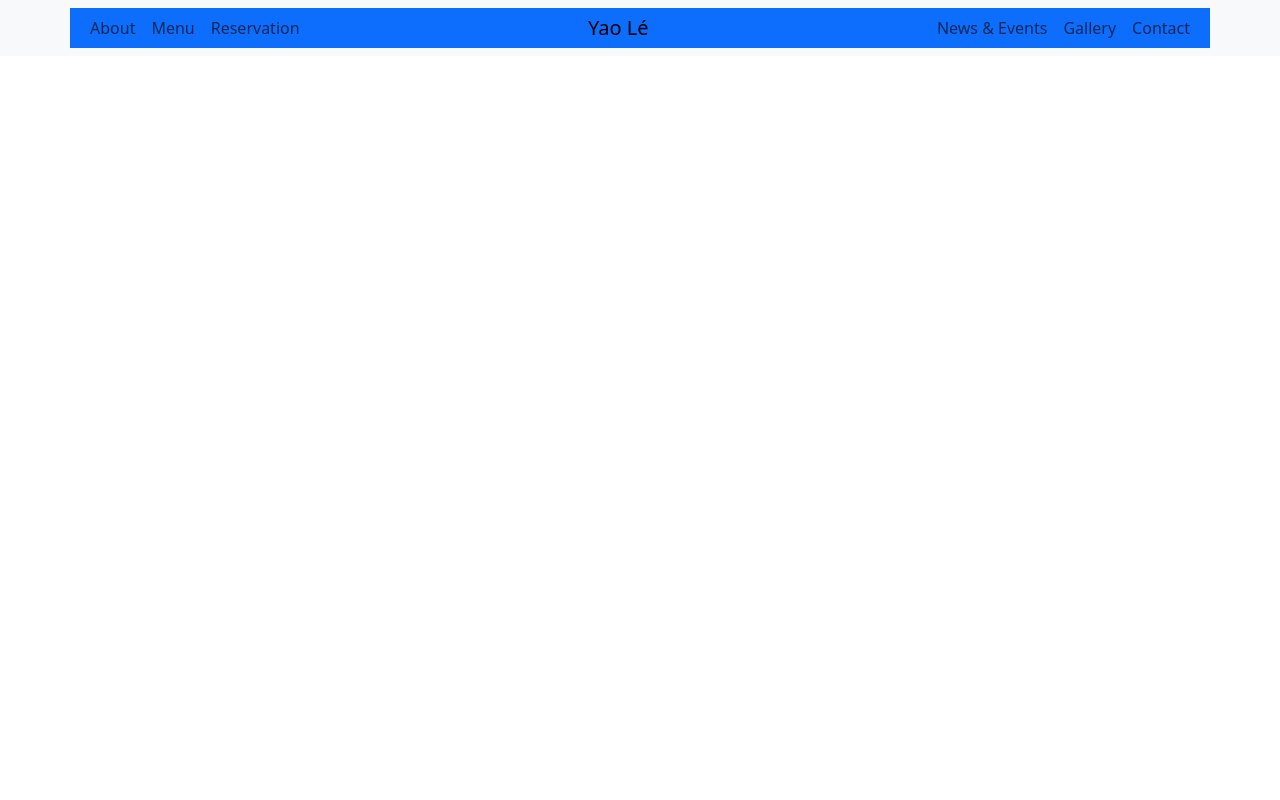
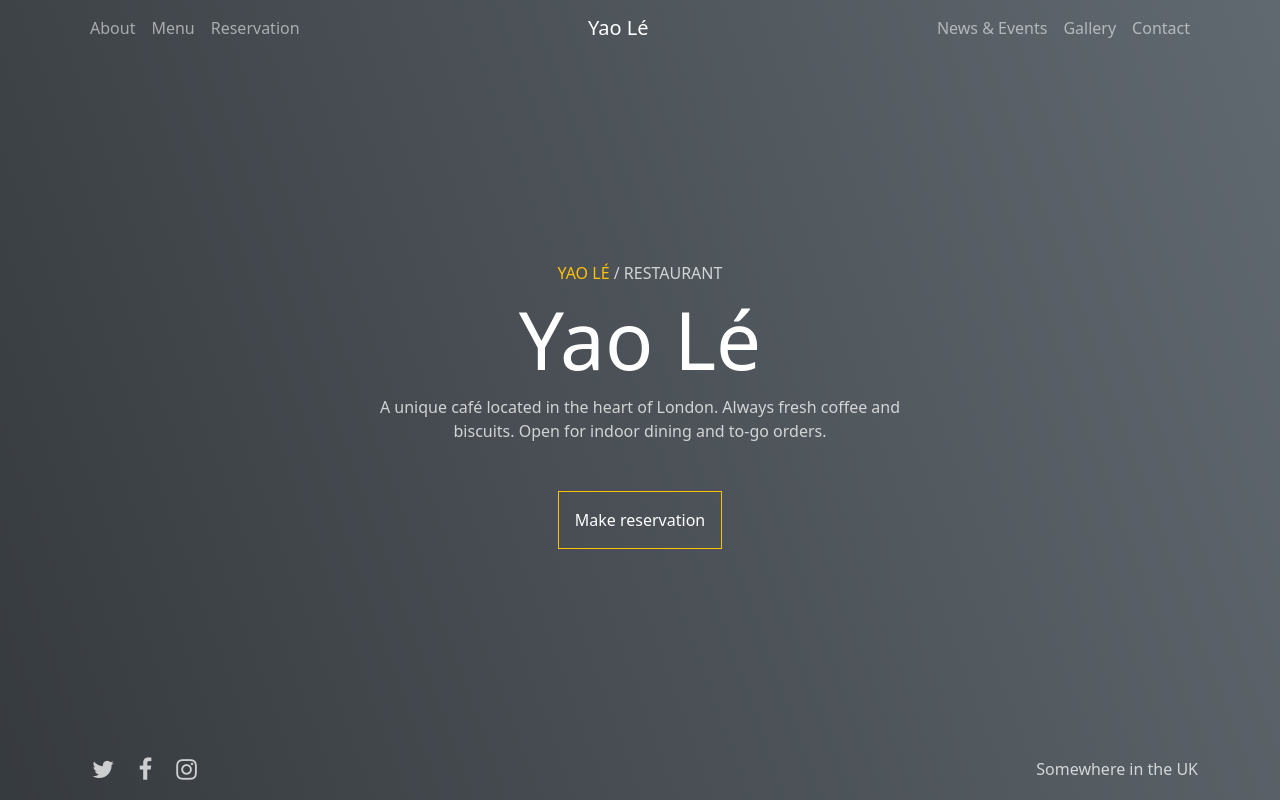
Before and after one commit to SmithNJ13/practice_bootstrap, a plain HTML site: page index.html in a window 1280 px wide. Drawn offline with nearby package versions, Linux system fonts and the light colour scheme.

Commit message:
website made / practice

```diff
--- a/index.html
+++ b/index.html
@@ -5,15 +5,18 @@
     <meta charset="UTF-8">
     <meta name="viewport" content="width=device-width, initial-scale=1.0">
     <link href="https://cdn.jsdelivr.net/npm/bootstrap@5.3.1/dist/css/bootstrap.min.css" rel="stylesheet" integrity="sha384-4bw+/aepP/YC94hEpVNVgiZdgIC5+VKNBQNGCHeKRQN+PtmoHDEXuppvnDJzQIu9" crossorigin="anonymous">
+    <link rel="stylesheet" href="https://cdnjs.cloudflare.com/ajax/libs/font-awesome/4.7.0/css/font-awesome.css"
+      integrity="sha512-5A8nwdMOWrSz20fDsjczgUidUBR8liPYU+WymTZP1lmY9G6Oc7HlZv156XqnsgNUzTyMefFTcsFH/tnJE/+xBg=="
+      crossorigin="anonymous" referrerpolicy="no-referrer" />
     <link rel="stylesheet" href="style.css">
     <script defer src="https://cdn.jsdelivr.net/npm/bootstrap@5.3.1/dist/js/bootstrap.bundle.min.js" integrity="sha384-HwwvtgBNo3bZJJLYd8oVXjrBZt8cqVSpeBNS5n7C8IVInixGAoxmnlMuBnhbgrkm" crossorigin="anonymous"></script>
     <title>Document</title>
 </head>
 
-<body class="d-flex flex-column min-vh-100">
+<body class="d-flex flex-column min-vh-100 bg-secondary">
     <!-- NAVBAR -->
-    <nav class="navbar navbar-expand-lg bg-body-tertiary">
-        <div class="container bg-primary">
+    <nav class="navbar navbar-expand-lg navbar-dark">
+        <div class="container">
 
 
           <a class="navbar-brand d-lg-none" href="#">Yao Lé</a>
@@ -44,6 +47,51 @@
         </div>
       </nav>
       <!-- END OF NAVBAR -->
+
+      <!-- Yao Lé -->
+      <main class="d-flex align-items-center flex-grow-1">
+        <div class="container my-auto">
+            <div class="row justify-content-center">
+                <div class="col-12 col-md-8 col-lg-6 text-center">
+                    <h6 class="t-white-75 text-uppercase">
+                        <span class="text-warning">Yao Lé</span> / Restaurant
+                    </h6>
+
+                    <h1 class="display-1 text-white mg-2">Yao Lé</h1>
+
+                    <p class="t-white-75 mb-5">
+                        A unique café located in the heart of London. Always fresh coffee and biscuits. Open for indoor
+                        dining and to-go orders.
+                    </p>
+
+                    <a href="#" class="btn btn-outline-warning p-3 text-white rounded-0">
+                        Make reservation
+                    </a>
+                </div>
+            </div>
+        </div>
+
+      </main>
+      <!-- End of Yao Lé -->
+
+      <!-- FOOTER -->
+    <!-- footer -->
+    <footer>
+        <div class="container">
+        <div class="row">
+            <div class="d-flex justify-content-between mb-3">
+            <div class="t-white-75">
+                <i class="fa fa-twitter fs-4" aria-hidden="true"></i>
+                <i class="fa fa-facebook fs-4" aria-hidden="true"></i>
+                <i class="fa fa-instagram fs-4" aria-hidden="true"></i>
+            </div>
+
+            <div class="t-white-75">Somewhere in the UK</div>
+            </div>
+        </div>
+        </div>
+    </footer>
+    <!-- End of footer -->
 </body>
 
 
--- a/style.css
+++ b/style.css
@@ -1,3 +1,24 @@
-h1 {
-    color: red;
+::selection {
+    background-color: grey;
+    color: gold;
 }
+
+.t-white-75 {
+    /* rgba does shades */
+    color: rgba(255,255,255,0.75);
+}
+
+body {
+    background-image: linear-gradient(70deg,
+    rgba(0,0,0,0.5),
+    rgba(0,0,0,0.1))
+}
+
+div>i {
+    margin: 0 10px;
+    transition: all 0.3s ease-in;
+}
+
+div>i:hover {
+    color: #ffc107;
+}
```
